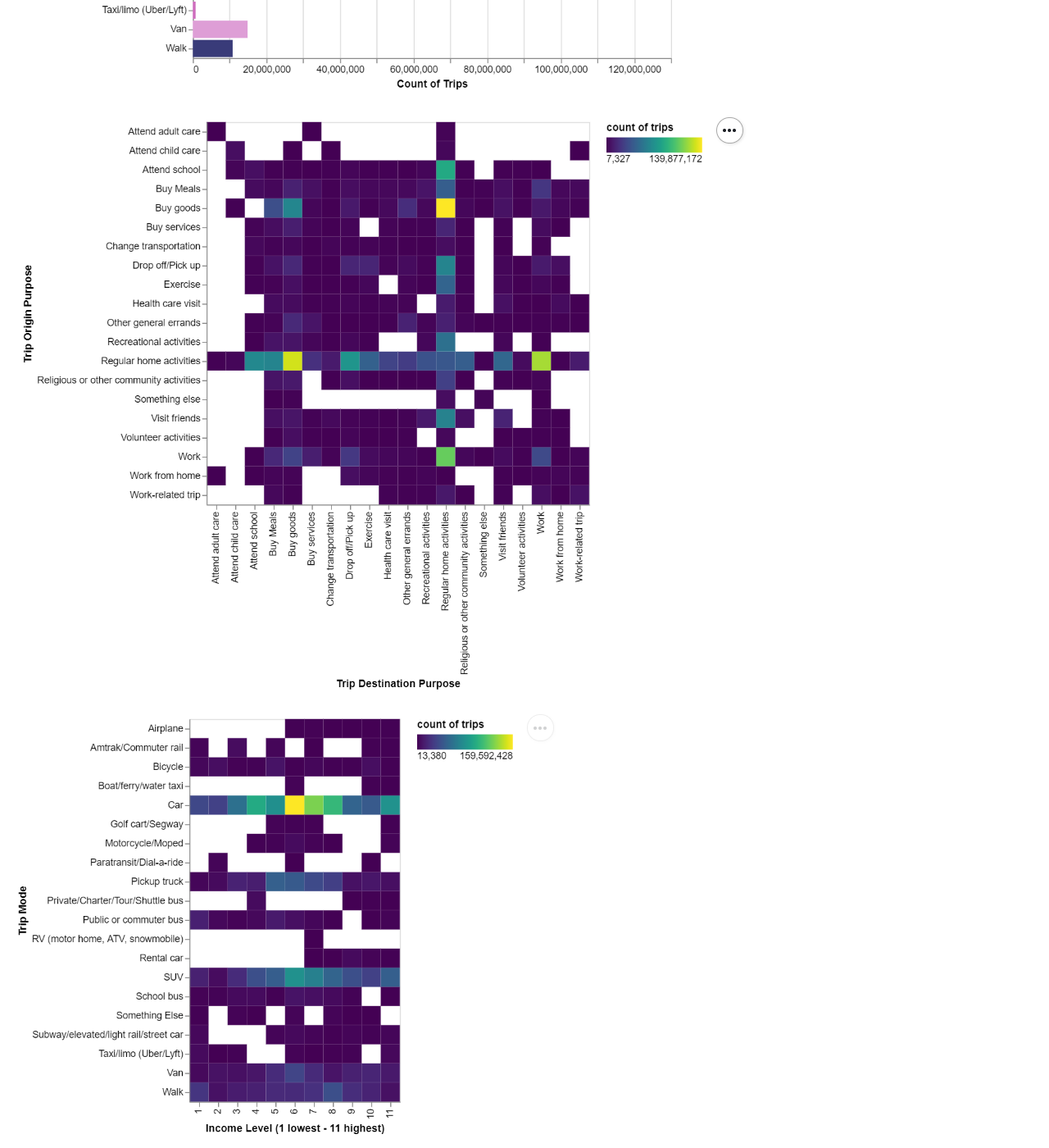
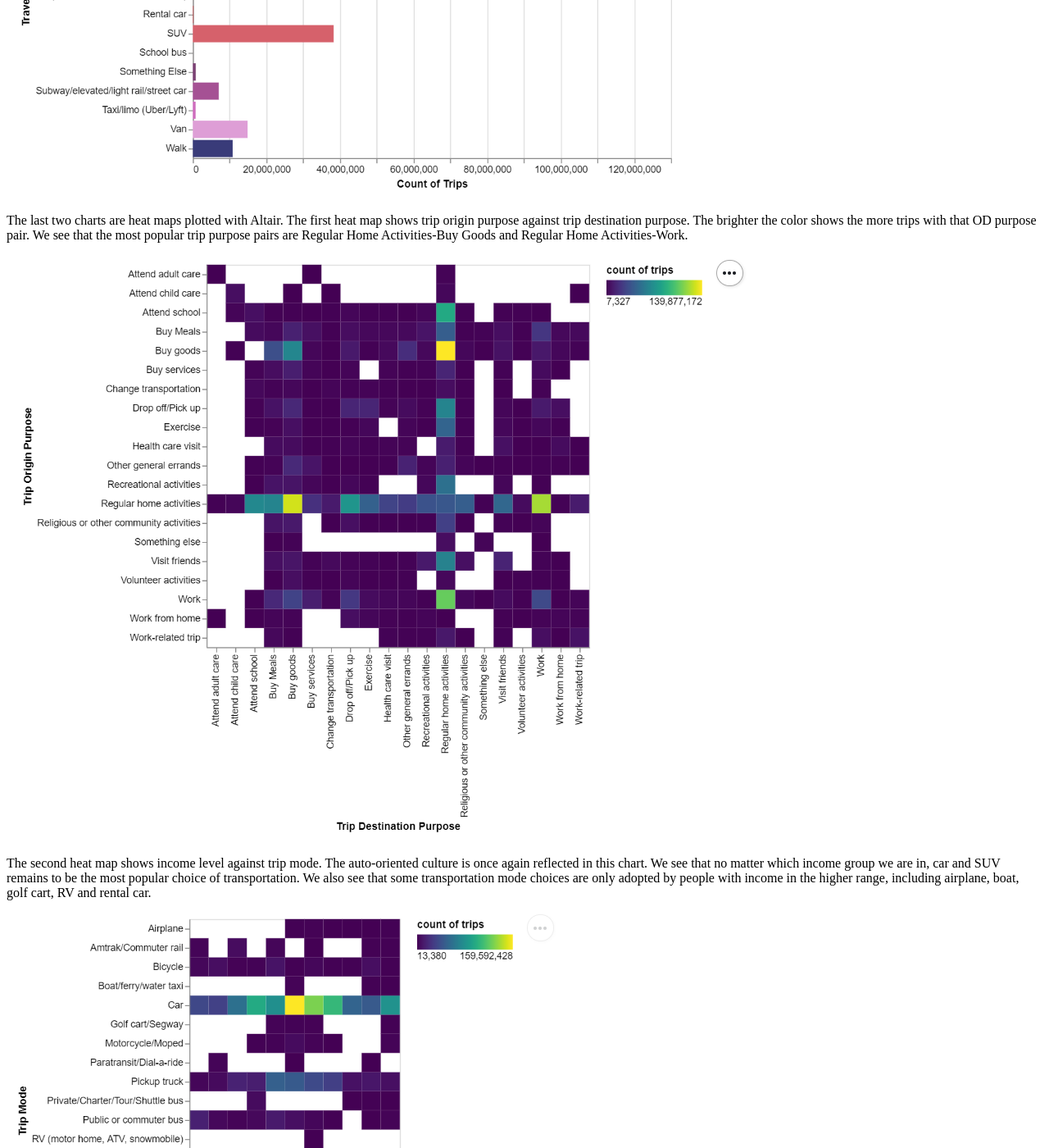
Before and after one commit to hqiao97/travelmode, a Jekyll site: the page built from _posts/2020-12-19-statistic-plot.md, in a window 1280 px wide and 1400 px high, scrolled down 5996 px. Shown: the whole window at 82% size. Built offline with Jekyll 4.4.1, drawn with Linux system fonts in a browser that asks for light colours; cached includes are drawn as plain includes; nearby versions of some CDN libraries; some of the changed text lies outside the part shown.

Commit message:
Update 2020-12-19-statistic-plot.md

```diff
--- a/_posts/2020-12-19-statistic-plot.md
+++ b/_posts/2020-12-19-statistic-plot.md
@@ -53,15 +53,22 @@
 <div id="hv-chart-5"></div>
 
 ## More Altair Charts
+We then plotted more interesting Altair charts. For the one below, we plot the observations by trip purpose against trip duration using a scatter plot and then present the count of records by trip mode at the bottom for the selected points using a brush. As seen on the plot below, with a brush, we are able to select the trips with trip duration longer than 200 minutes and present their counts by mode choice.
 
 ![brush1-1]({{ site.url }}{{ site.baseurl }}/assets/images/brush1-1.png)
 
 ![brush1-2]({{ site.url }}{{ site.baseurl }}/assets/images/brush1-2.png)
 
+For the second Altair interactive chart, we plot out the count of trips for each trip purpose. The interactive component comes in when the user uses the brush to select a trip purpose, then the plot below will show the count of selected trips in each travel mode.
+
 ![brush2-1]({{ site.url }}{{ site.baseurl }}/assets/images/brush2-1.png)
 
 ![brush2-2]({{ site.url }}{{ site.baseurl }}/assets/images/brush2-2.png)
 
+The last two charts are heat maps plotted with Altair. The first heat map shows trip origin purpose against trip destination purpose. The brighter the color shows the more trips with that OD purpose pair. We see that the most popular trip purpose pairs are Regular Home Activities-Buy Goods and Regular Home Activities-Work.
+
 ![heat map 1]({{ site.url }}{{ site.baseurl }}/assets/images/hm-1.png)
 
+The second heat map shows income level against trip mode. The auto-oriented culture is once again reflected in this chart. We see that no matter which income group we are in, car and SUV remains to be the most popular choice of transportation. We also see that some transportation mode choices are only adopted by people with income in the higher range, including airplane, boat, golf cart, RV and rental car.
+
 ![heat map 2]({{ site.url }}{{ site.baseurl }}/assets/images/hm-2.png)
```
